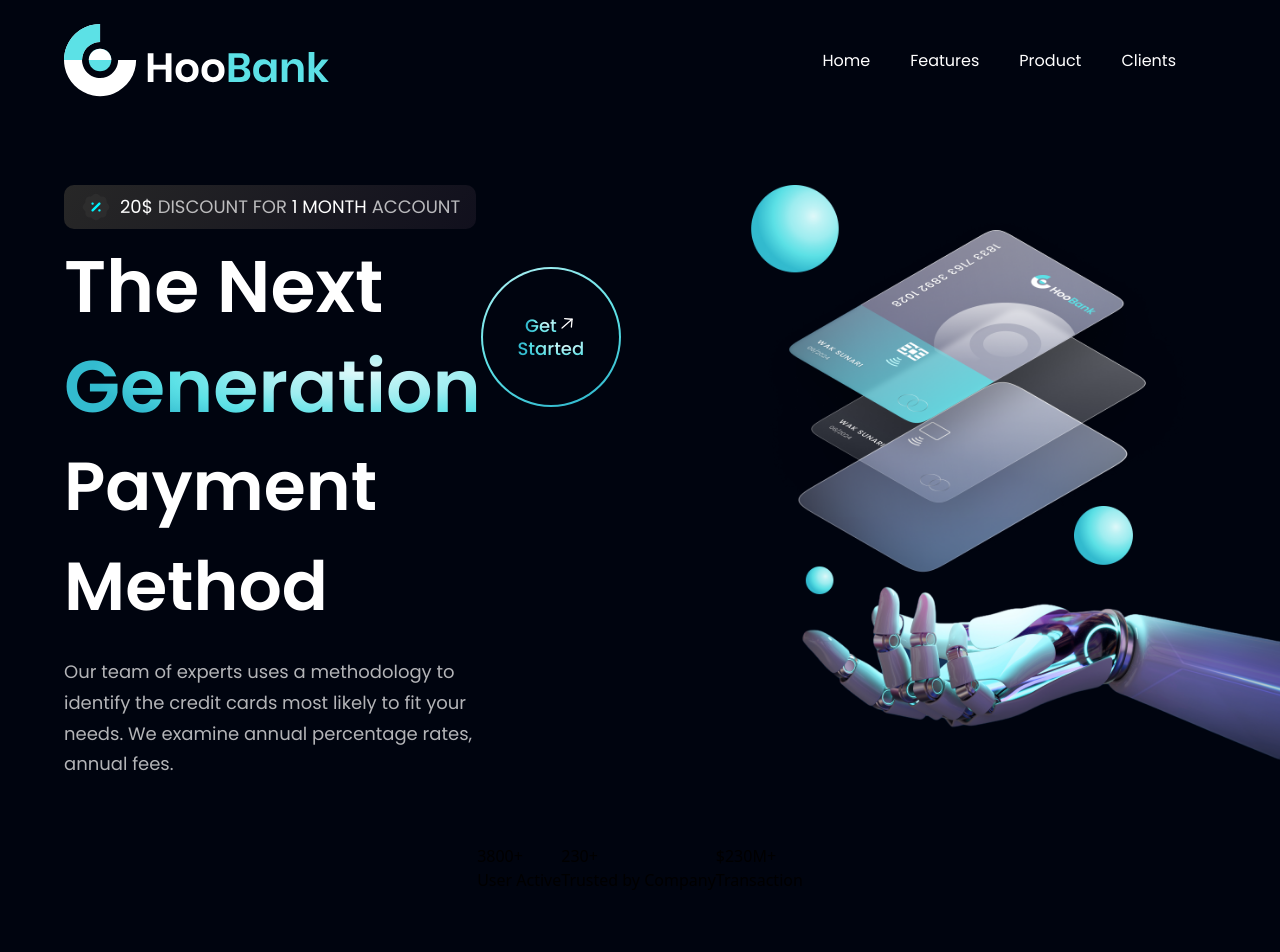
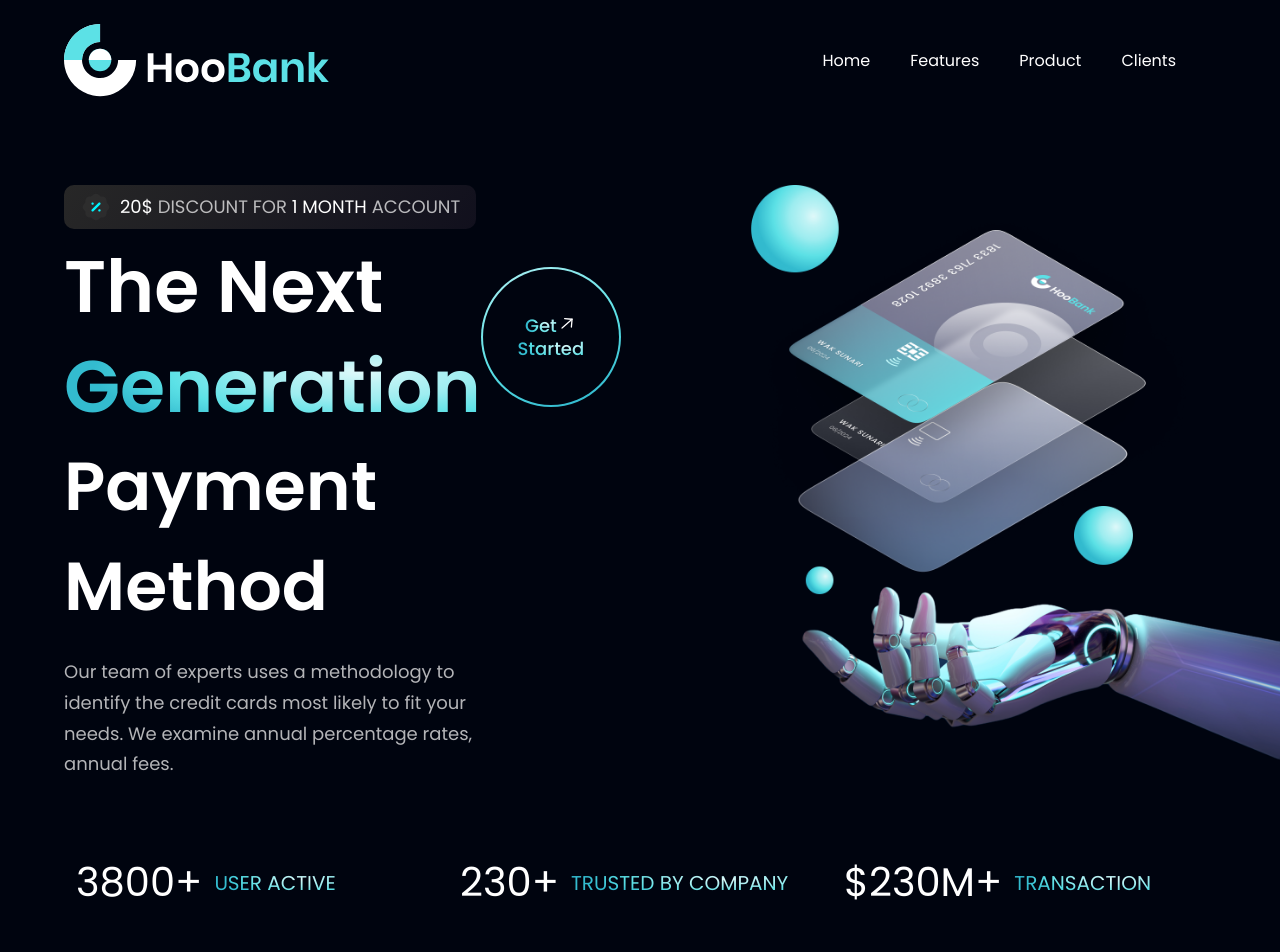
Before and after one commit to Saber1Y/Hoo-Bank, a React (Vite) app: page / in a window 1280 px wide. Shown: the top 952 px of the page. Built offline with nearby package versions, Linux system fonts and the light colour scheme.

Commit message:
UPDATE: DISPLAYED STATS SECTION

```diff
--- a/src/components/Stats.jsx
+++ b/src/components/Stats.jsx
@@ -7,9 +7,11 @@ const Stats = () => (
     <>
      <section className={`${style.flexCenter} flex-row flex-wrap sm:mb-20 mb-6`}>
         {stats.map((item) => (
-            <div key={item.id} className=''>
-              <h3>{item.value}</h3>
-              <p>{item.title}</p>
+            <div key={item.id} className={`flex-1 flex justify-start flex-row items-center m-3` }>
+              <h3 className='font-poppins font-semi-bold xs:text-[40px]
+              text-[30px] xs:leading-[53px] text-white leading-[43px]'>{item.value}</h3>
+              <p className='font-poppins font-normal xs:text-[20px]
+              text-[15px] xs:leading-[26px] text-gradient uppercase leading-[21px] ml-3'>{item.title}</p>
             </div>
         ))}
      </section>
```
